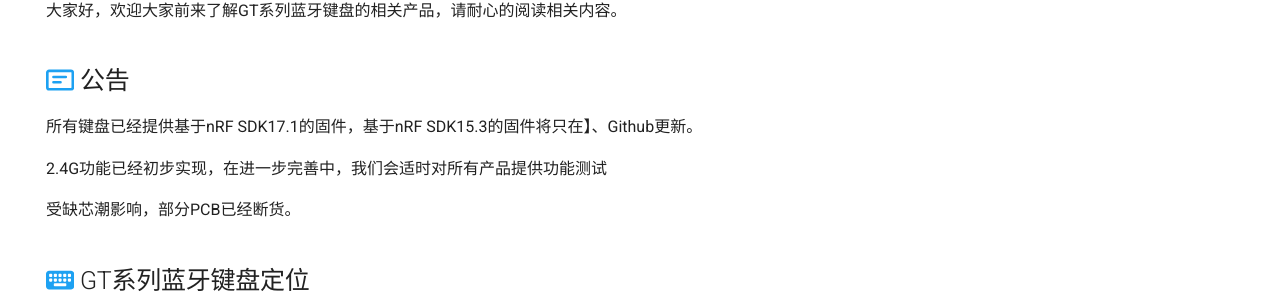
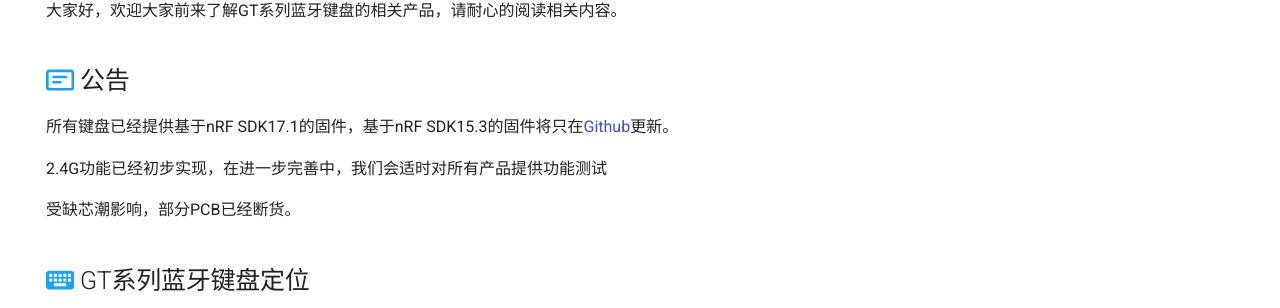
Before and after one commit to genokolar/genokolar.github.io, an MkDocs documentation site: the page built from docs/index.md, in a window 1280 px wide and 900 px high. Shown: the part 230-538 px from the top of the window. Built offline with MkDocs 1.6.1 and Material for MkDocs 9.7.7, drawn with Linux system fonts in a browser that asks for light colours; comment, search, counter and statistics services are not loaded; part of the change alters nothing that is shown.

```diff
--- a/docs/index.md
+++ b/docs/index.md
@@ -12,7 +12,7 @@ hide:
 
 :octicons-note-16: 公告
 ------------
-所有键盘已经提供基于nRF SDK17.1的固件，基于nRF SDK15.3的固件将只在】、Github更新。
+所有键盘已经提供基于nRF SDK17.1的固件，基于nRF SDK15.3的固件将只在[Github](https://github.com/genokolar/nrf52-keyboard/releases)更新。
 
 2.4G功能已经初步实现，在进一步完善中，我们会适时对所有产品提供功能测试
 
```
